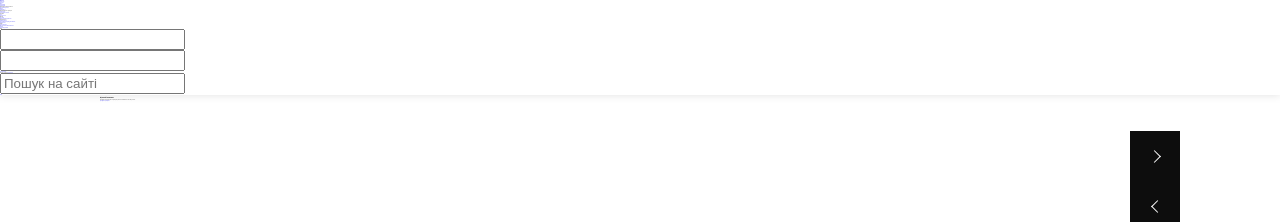
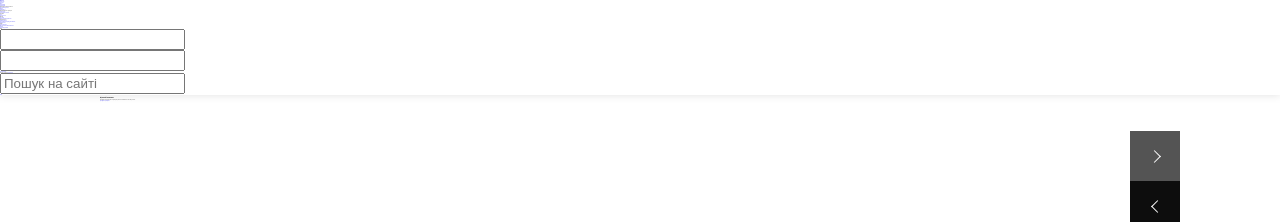
Before and after one commit to Zavorotna/Minilab, a plain HTML site: page index1.html in a window 1280 px wide. In both pictures the pointer is over the link 1155 px from the left and 156 px from the top of the page. Shown: the top 222 px of the page. Drawn offline with Linux system fonts and the light colour scheme.

Commit message:
minilab adaptive 20.03

```diff
--- a/css/style.css
+++ b/css/style.css
@@ -595,6 +595,11 @@ tbody tr > td {
     background-color: #0d0d0d;
 }
 
+.span-right a:hover,
+.span-left a:hover {
+    opacity: 0.7;
+}
+
 .arrowleft::after {
     content: "";
     position: absolute;
```
Also changed, not shown: index.html (+1 -1 lines).
